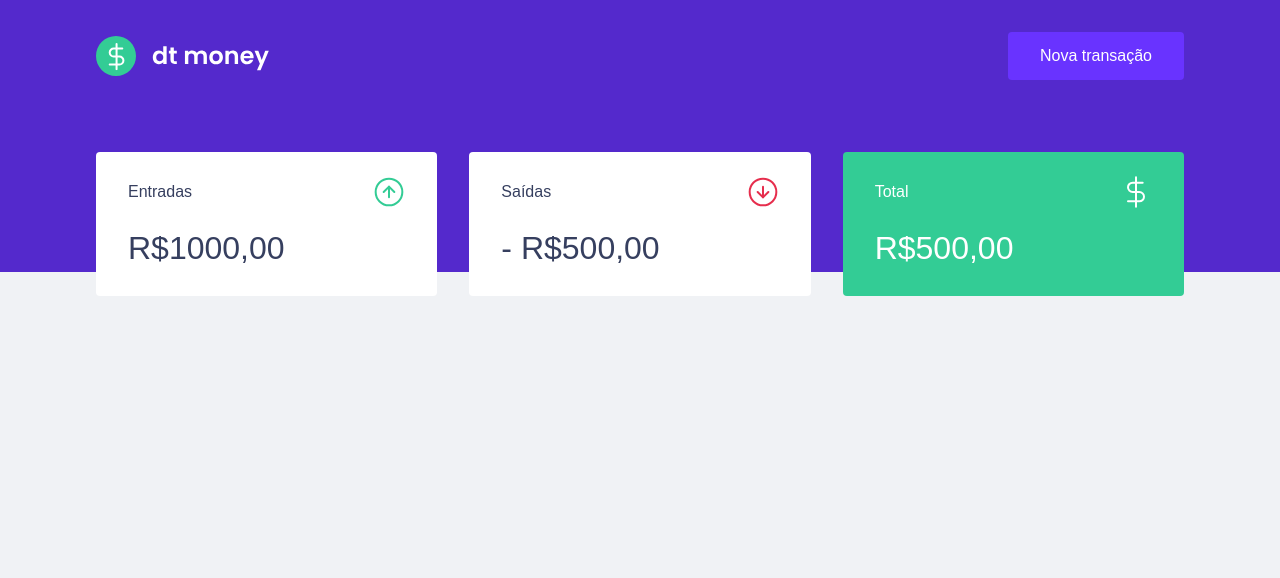
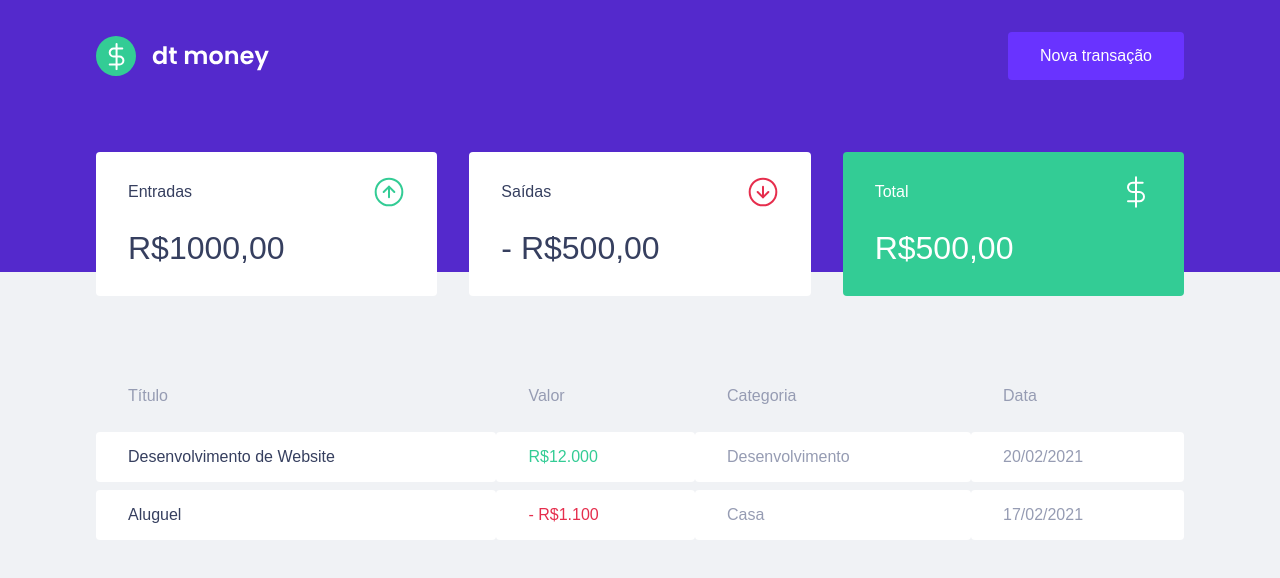
Before and after one commit to doougui/dtmoney, a React (Create React App) app: page / in a window 1280 px wide. Shown: the top 578 px of the page. Built offline with nearby package versions, Linux system fonts and the light colour scheme; the HTML template or start-up script is replaced by a standard one.

Commit message:
Creating the TransactionsTable component

```diff
--- a/src/components/Dashboard/index.tsx
+++ b/src/components/Dashboard/index.tsx
@@ -1,10 +1,12 @@
 import { Summary } from "../Summary";
+import { TransactionsTable } from "../TransactionsTable";
 import { Container } from "./styles";
 
 export function Dashboard() {
   return (
     <Container>
       <Summary />
+      <TransactionsTable />
     </Container>
   );
 }
--- /dev/null
+++ b/src/components/TransactionsTable/index.tsx
@@ -0,0 +1,33 @@
+import { Container } from "./styles";
+
+export function TransactionsTable() {
+  return (
+    <Container>
+      <table>
+        <thead>
+          <tr>
+            <th>Título</th>
+            <th>Valor</th>
+            <th>Categoria</th>
+            <th>Data</th>
+          </tr>
+        </thead>
+
+        <tbody>
+          <tr>
+            <td>Desenvolvimento de Website</td>
+            <td className="deposit">R$12.000</td>
+            <td>Desenvolvimento</td>
+            <td>20/02/2021</td>
+          </tr>
+          <tr>
+            <td>Aluguel</td>
+            <td className="withdraw">- R$1.100</td>
+            <td>Casa</td>
+            <td>17/02/2021</td>
+          </tr>
+        </tbody>
+      </table>
+    </Container>
+  );
+}
--- /dev/null
+++ b/src/components/TransactionsTable/styles.ts
@@ -0,0 +1,38 @@
+import styled from "styled-components";
+
+export const Container = styled.div`
+  margin-top: 4rem;
+
+  table {
+    width: 100%;
+    border-spacing: 0 .5rem;
+
+    th {
+      color: var(--text-body);
+      font-weight: 400;
+      padding: 1rem 2rem;
+      text-align: left;
+      line-height: 1.5rem;
+    }
+
+    td {
+      padding: 1rem 2rem;
+      border: 0;
+      background: var(--shape);
+      color: var(--text-body);
+      border-radius: .25rem;
+
+      &:first-child {
+        color: var(--text-title);
+      }
+
+      &.deposit {
+        color: var(--green);
+      }
+
+      &.withdraw {
+        color: var(--red);
+      }
+    }
+  }
+`;
```
